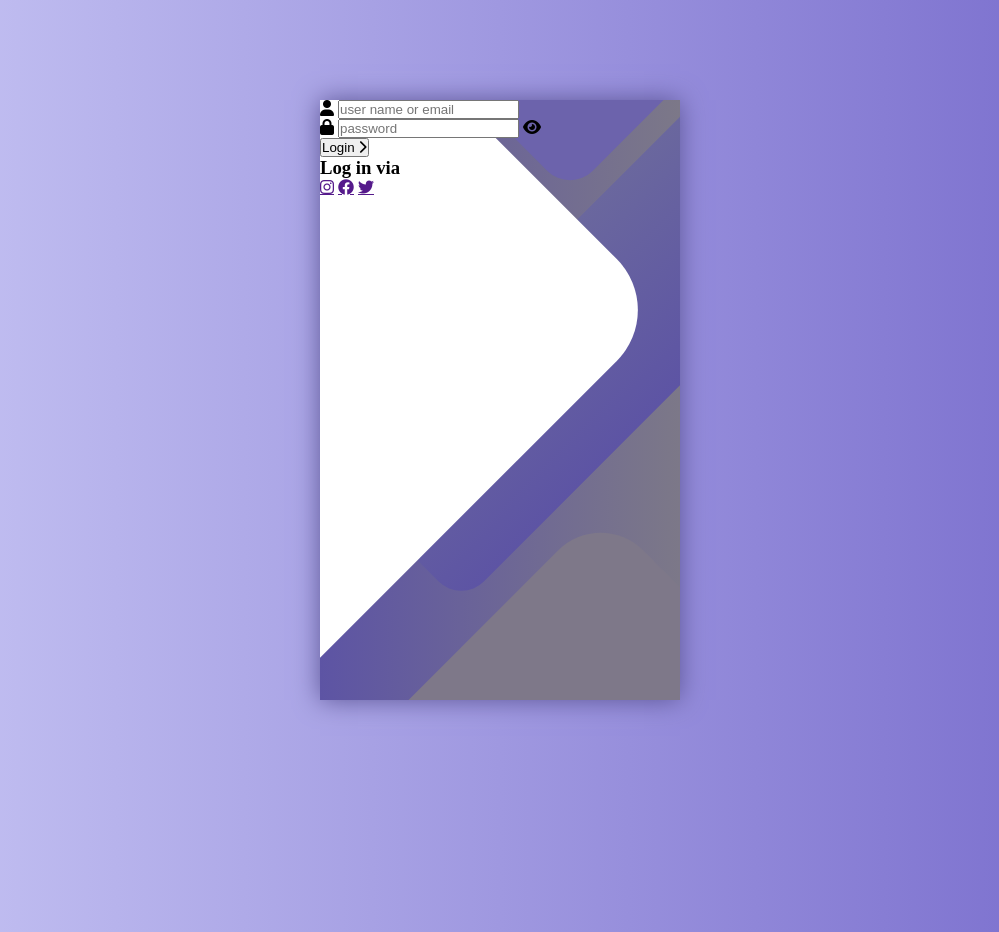
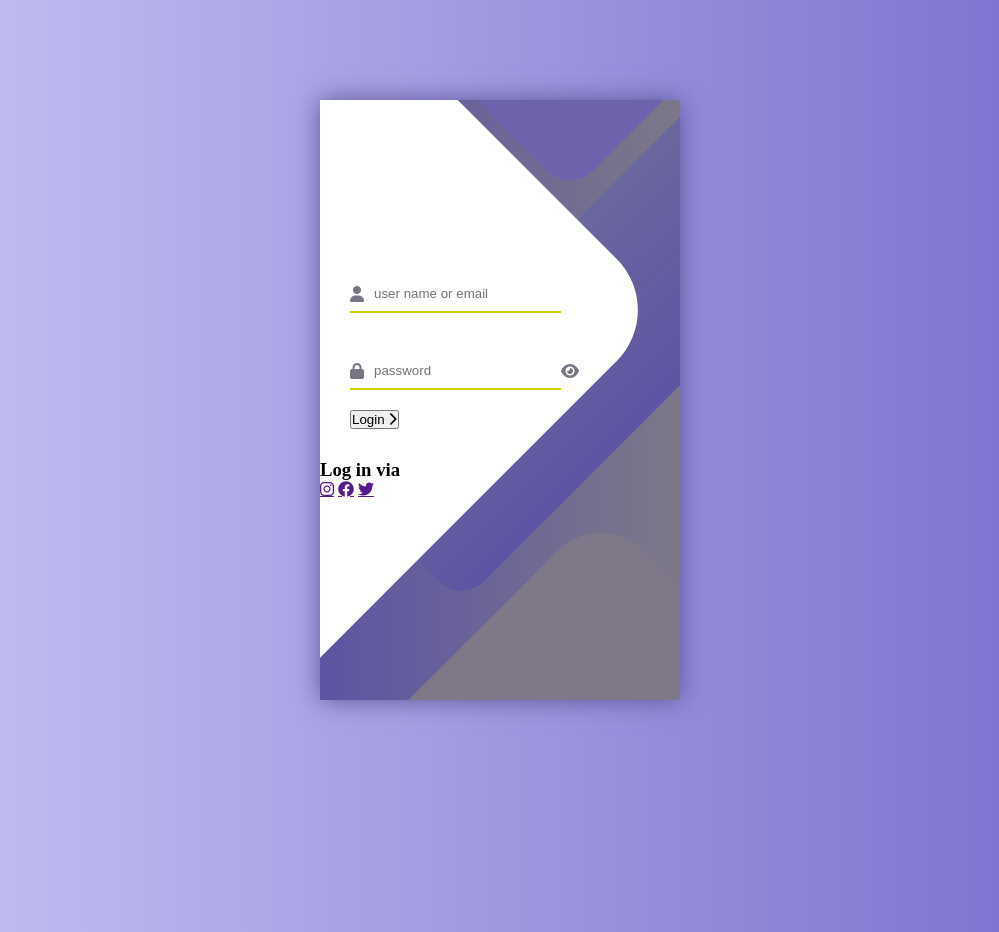
Before and after one commit to logusivam/Login-Form-with-Thirdparty-Support, a plain HTML site: page index.html in a window 1280 px wide. Shown: the whole page, without its empty margins (140-1139 px from the left). Drawn offline with Linux system fonts and the light colour scheme.

Commit message:
Aug 24, 2024, 11:29 AM

```diff
--- a/style.css
+++ b/style.css
@@ -97,3 +97,36 @@ body
     right: 50px;
     border-radius: 60px;
 }
+/* shape design end */
+
+/* login details */
+.login
+{
+    width: 320px;
+    padding: 30px;
+    padding-top: 156px;
+}
+
+.login_field
+{
+    padding: 20px 0px;
+    position: relative;
+}
+
+/* login form input icon */
+.login_icon
+{
+    position: absolute;
+    top: 30px;
+    color: #787585;
+}
+
+/* input */
+.login_input
+{
+    border: none;
+    border-bottom: 2px solid #d1d104;
+    background: none;
+    padding: 10px;
+    padding-left: 24px;
+}
```
